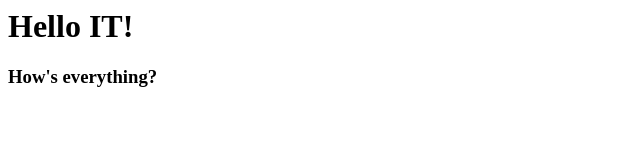
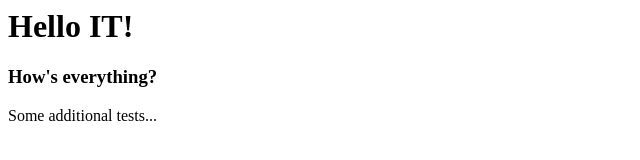
Before and after one commit to Froggek/froggek.github.io, a plain HTML site: page index.html in a window 1280 px wide. Shown: the whole page, without its empty margins (0-640 px from the left). Drawn offline with Linux system fonts and the light colour scheme.

Commit message:
additional tests

```diff
--- a/index.html
+++ b/index.html
@@ -1,2 +1,4 @@
 <h1>Hello IT!</h1>
 <h3>How's everything?</h3>
+
+<div>Some additional tests...</div>
```
